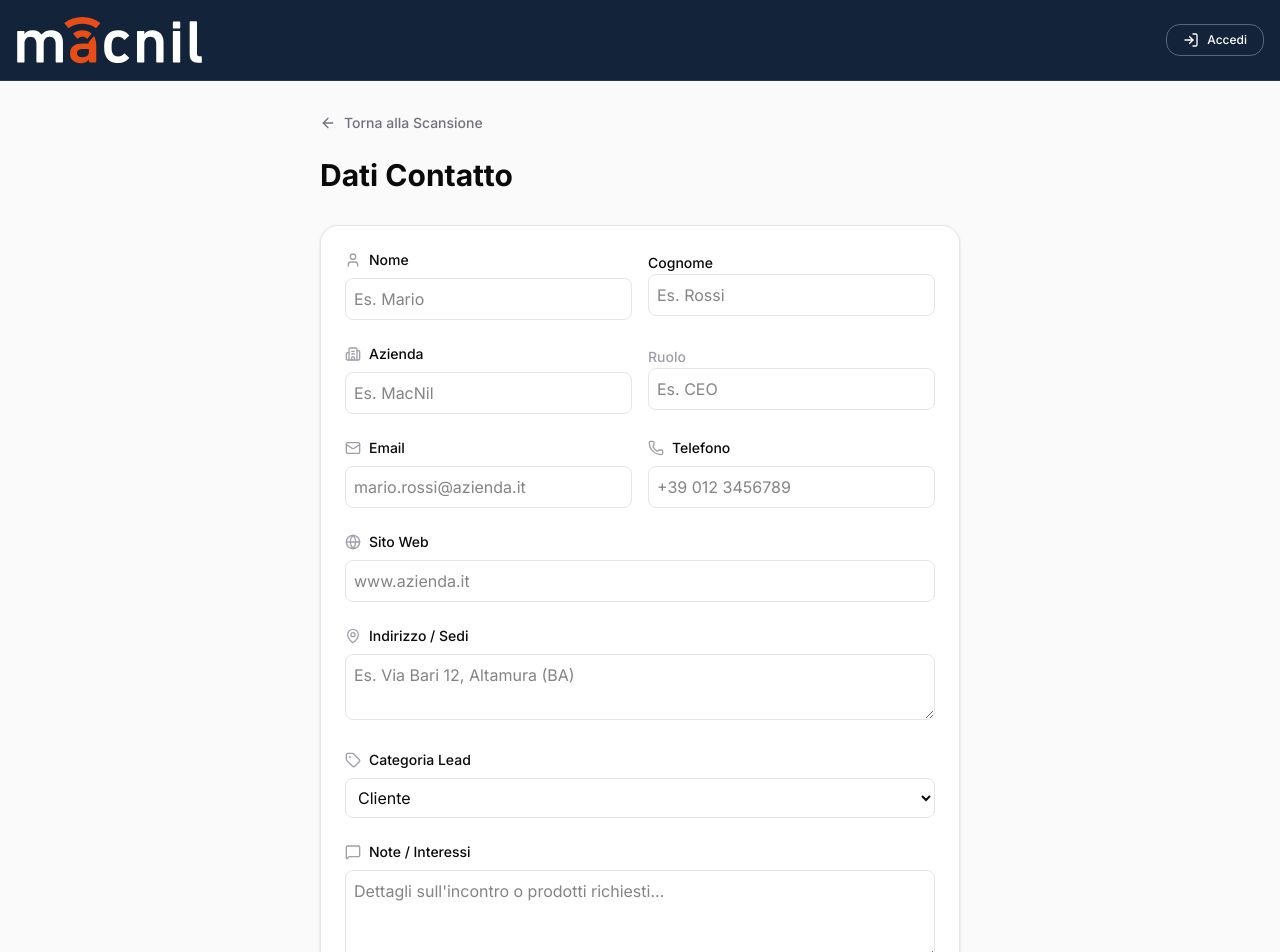
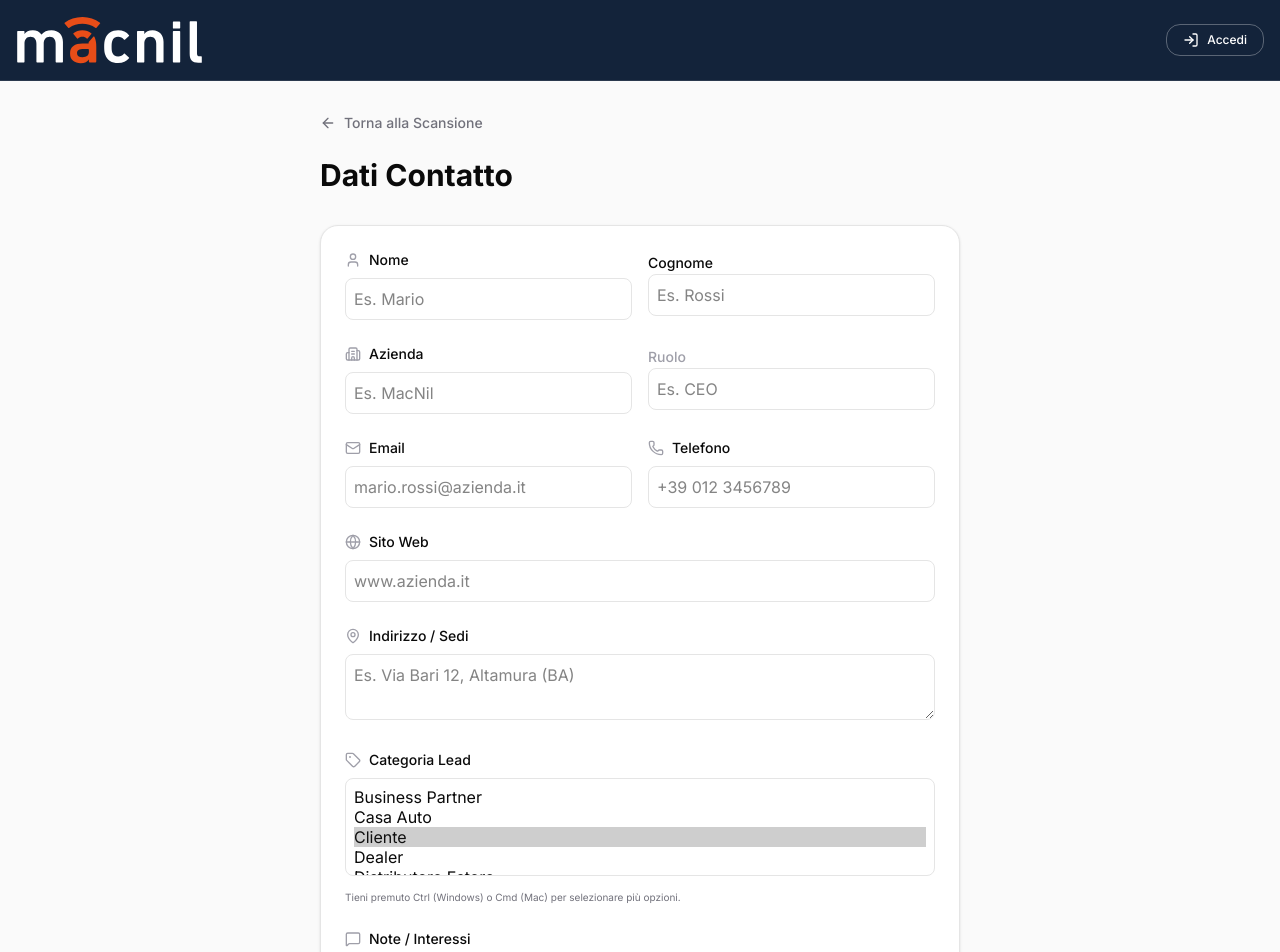
Before and after one commit to pierquarta25/Digitalizzazione_Bigliettidavisita_MacNil, a Next.js app: page /manual-entry in a window 1280 px wide. Shown: the top 952 px of the page. Built offline with nearby package versions, Linux system fonts and the light colour scheme; no server answers.

Commit message:
Update contact catalog options and add multi-select support

```diff
--- a/src/app/manual-entry/page.tsx
+++ b/src/app/manual-entry/page.tsx
@@ -25,7 +25,7 @@ function ManualEntryForm() {
     website: '',
     address: '',
     notes: '',
-    lead_category: 'Cliente',
+    lead_category: ['Cliente'],
     interest: '',
   })
 
@@ -59,8 +59,18 @@ function ManualEntryForm() {
   }, [searchParams])
 
   const handleChange = (e: React.ChangeEvent<HTMLInputElement | HTMLTextAreaElement | HTMLSelectElement>) => {
-    const { name, value } = e.target
-    setFormData(prev => ({ ...prev, [name]: value }))
+    const target = e.target as HTMLInputElement | HTMLTextAreaElement | HTMLSelectElement
+    const name = target.name
+
+    if (target.type === 'select-multiple') {
+      const selectTarget = target as HTMLSelectElement
+      const selectedValues = Array.from(selectTarget.options)
+        .filter(opt => opt.selected)
+        .map(opt => opt.value)
+      setFormData(prev => ({ ...prev, [name]: selectedValues }))
+    } else {
+      setFormData(prev => ({ ...prev, [name]: target.value }))
+    }
   }
 
   const handleSubmit = async (e: React.FormEvent) => {
@@ -70,6 +80,7 @@ function ManualEntryForm() {
     try {
       const result = await createContact({
         ...formData,
+        lead_category: Array.isArray(formData.lead_category) ? formData.lead_category.join(', ') : formData.lead_category,
         cardImage: scannedImage, // Invia l'immagine compressa da salvare su storage
         scan_source: searchParams.toString() ? 'ocr/qr' : 'manual',
       })
@@ -259,15 +270,25 @@ function ManualEntryForm() {
                   </label>
                   <select
                     name="lead_category"
+                    multiple
                     className="w-full p-2 border rounded-md bg-transparent focus:ring-2 focus:ring-secondary outline-none transition-all"
                     onChange={handleChange}
                     value={formData.lead_category}
                   >
+                    <option value="Business Partner">Business Partner</option>
+                    <option value="Casa Auto">Casa Auto</option>
                     <option value="Cliente">Cliente</option>
-                    <option value="Business Partner">Business Partner</option>
-                    <option value="Distributore">Distributore</option>
+                    <option value="Dealer">Dealer</option>
+                    <option value="Distributore Estero">Distributore Estero</option>
+                    <option value="Distributore Italia">Distributore Italia</option>
+                    <option value="Fornitore">Fornitore</option>
                     <option value="Installatore">Installatore</option>
+                    <option value="Prospect">Prospect</option>
+                    <option value="Rivenditore">Rivenditore</option>
+                    <option value="Segnalatore">Segnalatore</option>
+                    <option value="Altro">Altro</option>
                   </select>
+                  <p className="text-[10px] text-zinc-500 mt-1">Tieni premuto Ctrl (Windows) o Cmd (Mac) per selezionare più opzioni.</p>
                 </div>
 
                 <div className="space-y-2">
```
